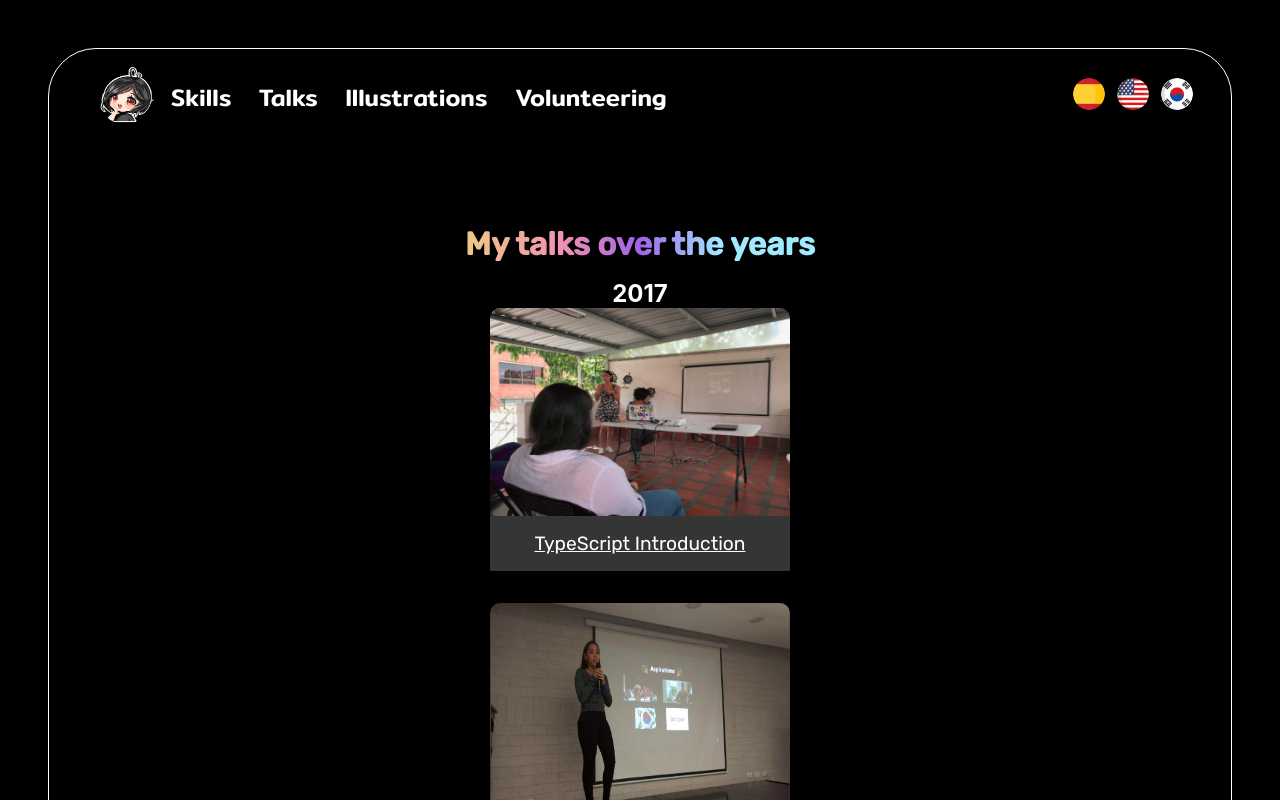
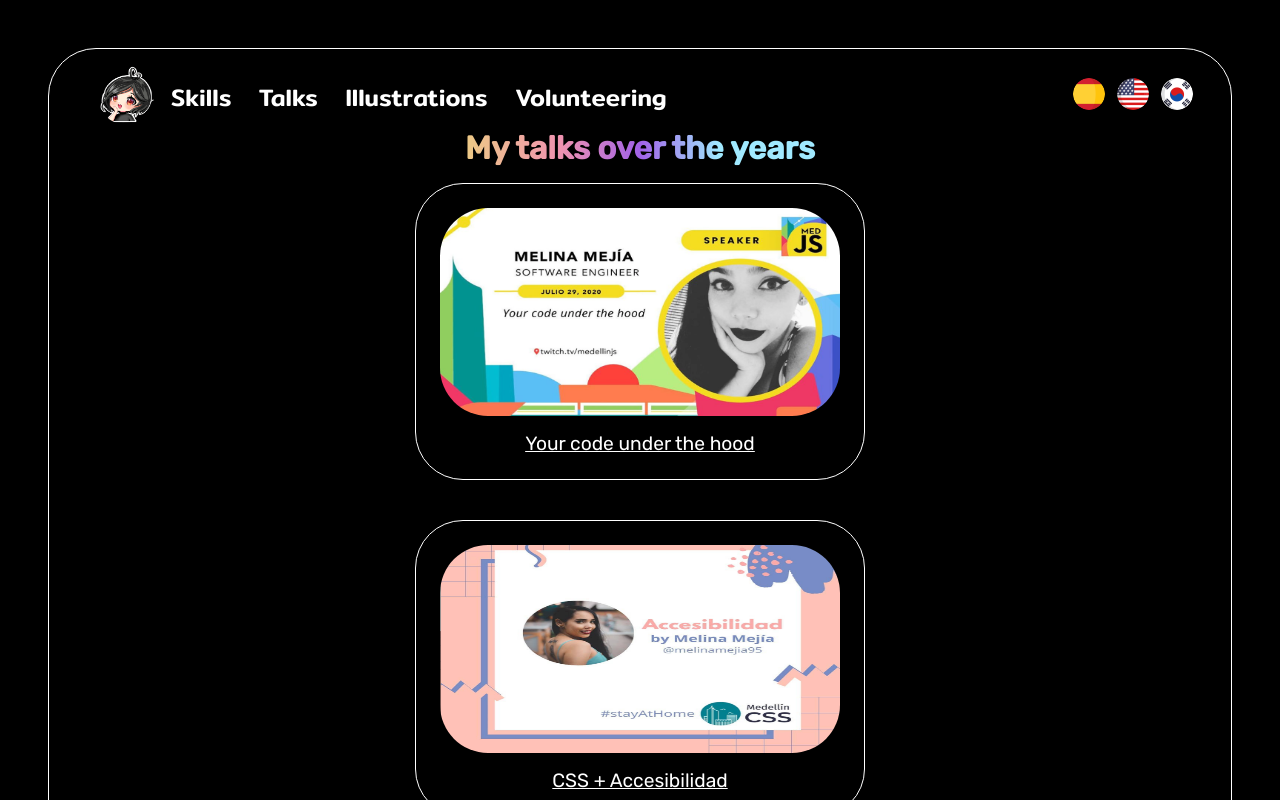
Before and after one commit to MelinaMejia95/mywebsite, a React (Create React App) app: page /talks in a window 1280 px wide. Shown: the top 800 px of the page. Built offline with nearby package versions, Linux system fonts and the light colour scheme; a web font is replaced by a local one; what i18next-xhr-backend would draw is missing.

Commit message:
Styles and responsive design

```diff
--- a/src/App.css
+++ b/src/App.css
@@ -32,12 +32,6 @@ h1, h2, h3, p {
 
   .mainContent {
     min-height: auto;
-    grid-template-rows: 90% 10%;
+    grid-template-rows: auto;
   }
 }
-
-@media (min-width: 650px) and (max-width: 819px) {
-  .mainContent {
-    grid-template-rows: auto 2rem;
-  }
-}
--- a/src/components/Card/Card.scss
+++ b/src/components/Card/Card.scss
@@ -2,10 +2,11 @@
 
 .card-container {
   width: 80%;
-  position: relative;
-  margin-bottom: 2rem;
-  border-radius: 10px;
+  border: 1px solid white;
+  border-radius: 3rem;
+  padding: 1.5rem;
   background-color: $black;
+  margin-bottom: 1.5rem;
 
   .image-container {
     height: 13rem;
@@ -13,8 +14,7 @@
     img {
       height: 100%;
       width: 100%;
-      border-top-left-radius: 10px;
-      border-top-right-radius: 10px;
+      border-radius: 3rem;
     }
   }
 
@@ -23,9 +23,8 @@
     flex-direction: column;
     font-family: $rubik;
     font-size: 1.2rem;
-    padding: 1rem;
+    padding: 1rem 1rem 0 1rem;
     color: white;
-    background-color: $dark-grey-1;
 
     a {
       color: white;
@@ -77,3 +76,10 @@
   }
 
 }
+
+@media (min-width: 650px) {
+  .card-container {
+    min-width: 6rem;
+    max-width: 28.125rem;
+  }
+}
--- a/src/components/Footer/Footer.scss
+++ b/src/components/Footer/Footer.scss
@@ -26,7 +26,7 @@ footer {
   }
 }
 
-@media (min-width: 650px) and (max-width: 819px) {
+@media (min-width: 650px) and (max-width: 100px) {
   footer {
     padding: 0 4rem 1rem 4rem;
   }
--- a/src/containers/Skills/Skills.module.scss
+++ b/src/containers/Skills/Skills.module.scss
@@ -164,7 +164,7 @@
   }
 }
 
-@media (max-width: 819px) {
+@media (max-width: 1000px) {
   .skillsContainer {
     .cardsContainer{
       padding: 1rem 1rem 0 1rem;
--- a/src/containers/Talks/Talks.jsx
+++ b/src/containers/Talks/Talks.jsx
@@ -3,48 +3,20 @@ import { useTranslation } from 'react-i18next'
 
 import styles from './Talks.module.scss'
 import { Loader } from '../../components/Loader'
-import { SectionList } from '../../components/SectionList'
+import { Card } from '../../components/Card'
 import { talksPreset } from '../../constants/talksConstans'
 
 
 const Talks = () => {
   const { t } = useTranslation()
-  let orderedTalks = {}
-  const [talks, setTalks] = useState([])
   const [loaderVisibility, setLoaderVisibility] = useState(true)
 
   useEffect(() => {
-    groupTalks(talksPreset)
-    setTalks(orderedTalks)
     /* eslint-disable */
     setTimeout(() => {
       setLoaderVisibility(false)
     }, 2000)
   }, [])
-
-  const getTalksYears = (talks) => {
-    const years = []
-    Object.keys(talks).forEach(key => {
-      const year = years.find(year => talks[key].year === year)
-      if(!year) {
-        years.push(talks[key].year)
-      }
-    })
-    return years
-  }
-
-  const groupTalks = (talks) => {
-    const years = getTalksYears(talks)
-    years.forEach(year => {
-      const yearTalk = []
-      talks.forEach(talk => {
-        if(year === talk.year) {
-          yearTalk.push(talk)
-        }
-        orderedTalks[year] = yearTalk
-      })
-    })
-  }
 
   return (
     <div className={styles.talksContainer}>
@@ -55,15 +27,18 @@ const Talks = () => {
           color="#FFF"
         />
         :
-        Object.keys(talks).map((key, index) => {
-          return (
-            <SectionList
-              key={index}
-              title={key}
-              items={talks[key]}
-            />
-          )
-        })
+        <div className={styles.cardsContainer}>
+          {talksPreset.map((talk, index) => {
+            return (
+              <Card
+                key={index}
+                title={talk.title}
+                photo={talk.imgSource}
+                link={talk.link}
+              />
+            )
+          })}
+        </div>
       }
     </div>
   )
--- a/src/containers/Talks/Talks.module.scss
+++ b/src/containers/Talks/Talks.module.scss
@@ -4,7 +4,6 @@
   display: flex;
   flex-direction: column;
   align-items: center;
-  background-color: black;
   padding-top: 6rem;
 
   h1 {
@@ -13,5 +12,24 @@
     -webkit-background-clip: text;
     -webkit-text-fill-color: transparent;
     padding: 0 1.5rem;
+    margin-bottom: 1rem;
   }
 }
+
+@media (min-width: 650px) {
+  .talksContainer {
+    padding: 0;
+
+    .cardsContainer {
+      /* display: flex;
+      flex-wrap: wrap;
+      justify-content: center; */
+      display: grid;
+      grid-template-columns: auto;
+      grid-template-rows: auto;
+      width: 90%;
+      gap: 1rem;
+      justify-items: center;
+    }
+  }
+}
```
